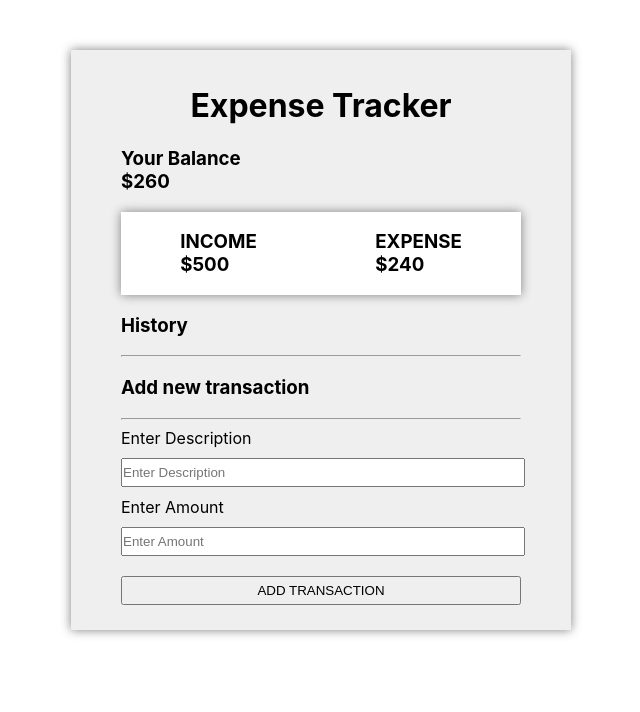
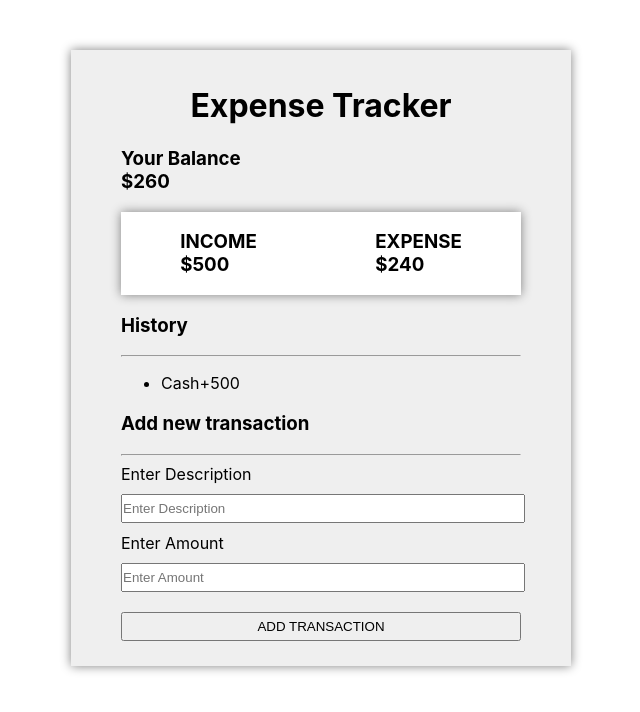
Before and after one commit to samadakram/practice-expense-tracker-app, a React (Create React App) app: page / in a window 1280 px wide. Shown: the top 712 px of the page, without its empty margins (319-959 px from the left). Built offline with nearby package versions, Linux system fonts and the light colour scheme.

Commit message:
Update Child.js
added list in child.js

```diff
--- a/src/Child.js
+++ b/src/Child.js
@@ -13,7 +13,12 @@ function Child(){
             </div>
             <h3>History</h3>
             <hr/>
-
+                <ul className="transaction-list">
+                    <li>
+                        <span>Cash</span>
+                        <span>+500</span>
+                    </li>
+                </ul>
             <h3>Add new transaction</h3>
             <hr/>
 
```
